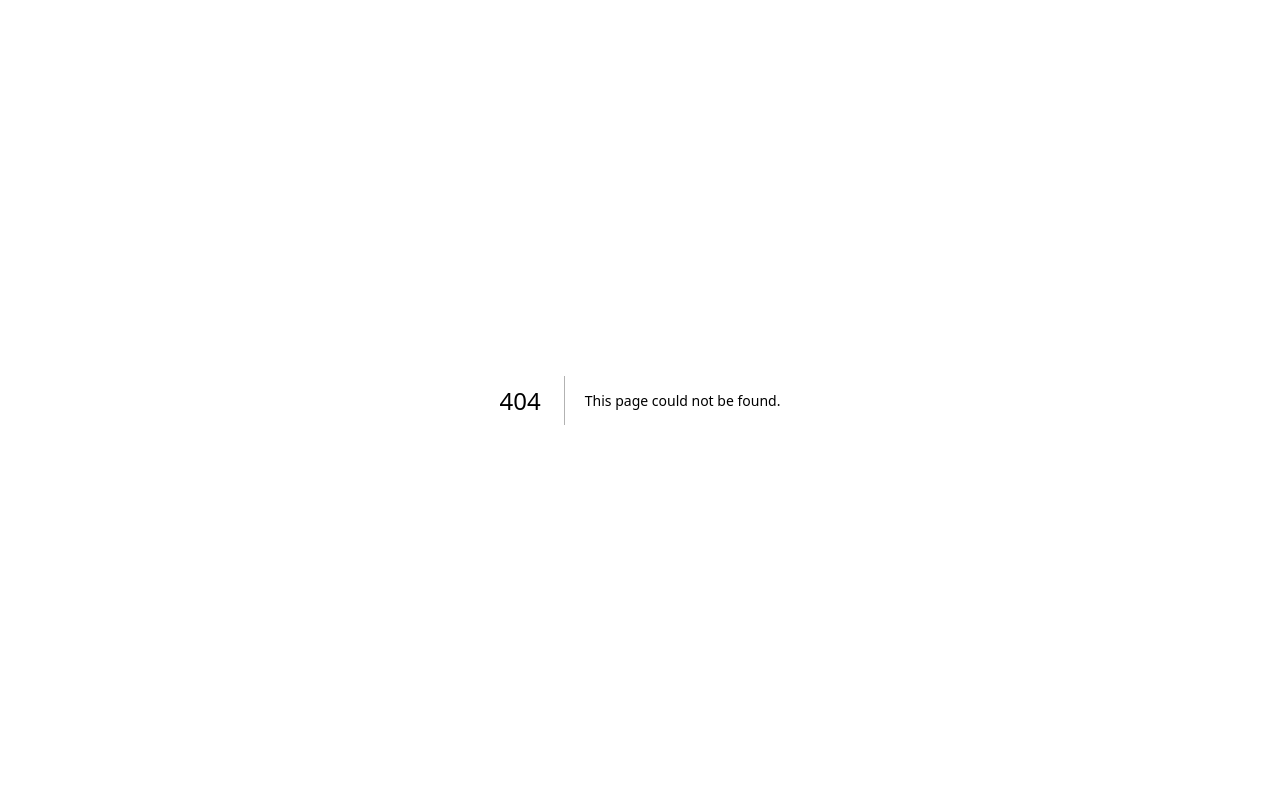
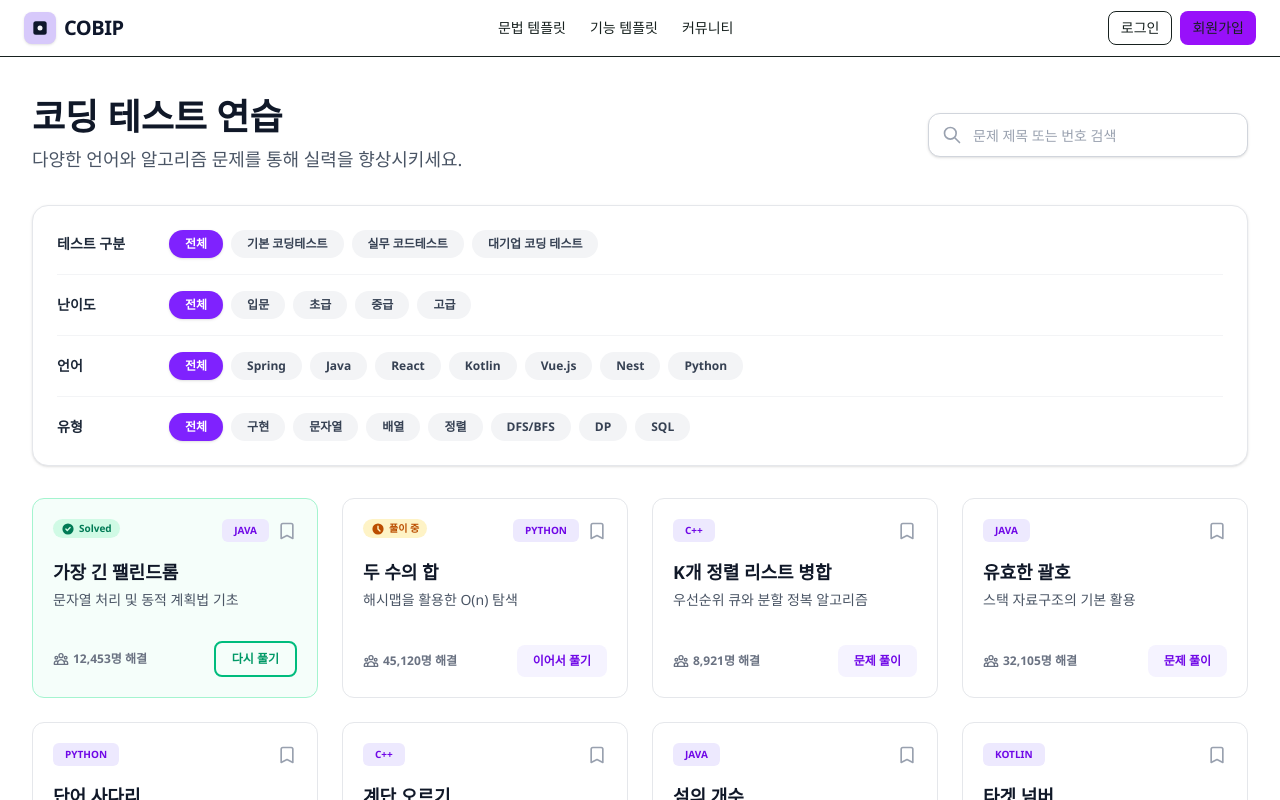
Before and after one commit to COBIP/COBIP_FE, a Next.js app: page /coding-test in a window 1280 px wide. Before the commit this address had no page. Shown: the top 800 px of the page. Built offline with nearby package versions, Linux system fonts and the light colour scheme.

Commit message:
✨  feat: 코테집 메인 화면 레이아웃 구현(page)

```diff
--- /dev/null
+++ b/src/app/coding-test/page.tsx
@@ -0,0 +1,84 @@
+import { ProblemGrid } from '@/features/coding-test/components/ProblemGrid';
+import { useCodingTest } from '@/hooks/useCodingTest';
+import Header from '@/features/coding-test/components/Header'
+
+export default function CodingTestPage() {
+    const { problems } = useCodingTest();
+
+    return (
+        /* 바깥을 감싸는 div에 bg-white min-h-screen을 주어 그라데이션 배경을 덮어버림 */
+        <div className="bg-white min-h-screen">
+            <Header></Header>
+        <main className="flex-grow max-w-[1440px] mx-auto w-full px-8 py-10">
+            {/* 상단 헤더 & 검색 바 */}
+            <div className="mb-8 flex flex-col md:flex-row justify-between items-center gap-4">
+            <div>
+                <h1 className="text-4xl font-bold text-gray-900 mb-2">코딩 테스트 연습</h1>
+                <p className="text-lg text-gray-600">다양한 언어와 알고리즘 문제를 통해 실력을 향상시키세요.</p>
+            </div>
+            <div className="w-full md:w-80 relative group">
+                <input
+                className="w-full h-11 pl-11 pr-4 bg-white border border-gray-300 rounded-xl text-sm text-gray-900 placeholder:text-gray-400 focus:outline-none focus:border-violet-600 focus:ring-2 focus:ring-violet-600/20 transition-all shadow-sm"
+                placeholder="문제 제목 또는 번호 검색"
+                type="text"
+                />
+                <svg className="w-5 h-5 absolute left-3.5 top-1/2 transform -translate-y-1/2 text-gray-400 group-focus-within:text-violet-600 transition-colors" fill="none" stroke="currentColor" viewBox="0 0 24 24">
+                <path strokeLinecap="round" strokeLinejoin="round" strokeWidth={2} d="M21 21l-6-6m2-5a7 7 0 11-14 0 7 7 0 0114 0z" />
+                </svg>
+            </div>
+            </div>
+
+            {/* 가로형 다중 필터 시스템 */}
+            <div className="bg-white rounded-2xl p-6 border border-gray-200 mb-8 flex flex-col gap-4 shadow-sm">
+            {/* Row 1: 테스트 구분 */}
+            <div className="flex flex-col md:flex-row md:items-center gap-4 pb-4 border-b border-gray-100">
+                <span className="text-sm font-bold text-gray-800 w-24 flex-shrink-0">테스트 구분</span>
+                <div className="flex flex-wrap gap-2">
+                <button className="px-4 py-1.5 bg-violet-600 text-white rounded-full text-xs font-bold transition-all shadow-sm">전체</button>
+                <button className="px-4 py-1.5 bg-gray-100 hover:bg-gray-200 text-gray-700 rounded-full text-xs font-bold transition-all">기본 코딩테스트</button>
+                <button className="px-4 py-1.5 bg-gray-100 hover:bg-gray-200 text-gray-700 rounded-full text-xs font-bold transition-all">실무 코드테스트</button>
+                <button className="px-4 py-1.5 bg-gray-100 hover:bg-gray-200 text-gray-700 rounded-full text-xs font-bold transition-all">대기업 코딩 테스트</button>
+                </div>
+            </div>
+
+            {/* Row 2: 난이도 */}
+            <div className="flex flex-col md:flex-row md:items-center gap-4 pb-4 border-b border-gray-100">
+                <span className="text-sm font-bold text-gray-800 w-24 flex-shrink-0">난이도</span>
+                <div className="flex flex-wrap gap-2">
+                <button className="px-4 py-1.5 bg-violet-600 text-white rounded-full text-xs font-bold transition-all shadow-sm">전체</button>
+                <button className="px-4 py-1.5 bg-gray-100 hover:bg-gray-200 text-gray-700 rounded-full text-xs font-bold transition-all">입문</button>
+                <button className="px-4 py-1.5 bg-gray-100 hover:bg-gray-200 text-gray-700 rounded-full text-xs font-bold transition-all">초급</button>
+                <button className="px-4 py-1.5 bg-gray-100 hover:bg-gray-200 text-gray-700 rounded-full text-xs font-bold transition-all">중급</button>
+                <button className="px-4 py-1.5 bg-gray-100 hover:bg-gray-200 text-gray-700 rounded-full text-xs font-bold transition-all">고급</button>
+                </div>
+            </div>
+
+            {/* Row 3: 언어 */}
+            <div className="flex flex-col md:flex-row md:items-center gap-4 pb-4 border-b border-gray-100">
+                <span className="text-sm font-bold text-gray-800 w-24 flex-shrink-0">언어</span>
+                <div className="flex flex-wrap gap-2">
+                <button className="px-4 py-1.5 bg-violet-600 text-white rounded-full text-xs font-bold transition-all shadow-sm">전체</button>
+                {['Spring', 'Java', 'React', 'Kotlin', 'Vue.js', 'Nest', 'Python'].map(lang => (
+                    <button key={lang} className="px-4 py-1.5 bg-gray-100 hover:bg-gray-200 text-gray-700 rounded-full text-xs font-bold transition-all">{lang}</button>
+                ))}
+                </div>
+            </div>
+
+            {/* Row 4: 유형 */}
+            <div className="flex flex-col md:flex-row md:items-center gap-4">
+                <span className="text-sm font-bold text-gray-800 w-24 flex-shrink-0">유형</span>
+                <div className="flex flex-wrap gap-2">
+                <button className="px-4 py-1.5 bg-violet-600 text-white rounded-full text-xs font-bold transition-all shadow-sm">전체</button>
+                {['구현', '문자열', '배열', '정렬', 'DFS/BFS', 'DP', 'SQL'].map(type => (
+                    <button key={type} className="px-4 py-1.5 bg-gray-100 hover:bg-gray-200 text-gray-700 rounded-full text-xs font-bold transition-all">{type}</button>
+                ))}
+                </div>
+            </div>
+            </div>
+
+            {/* 문제 리스트 컴포넌트 */}
+            <ProblemGrid problems={problems} />
+        </main>
+        </div>
+    );
+}
```
Also changed, not shown: 1 other file (tests, documents, lock files or other folders).
